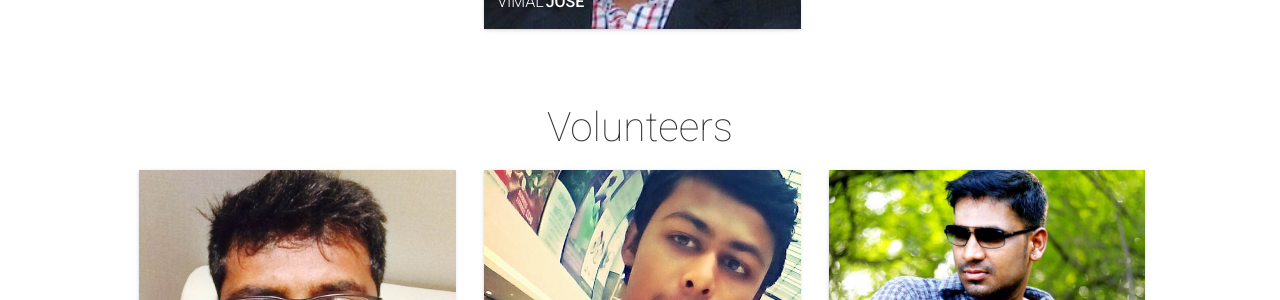
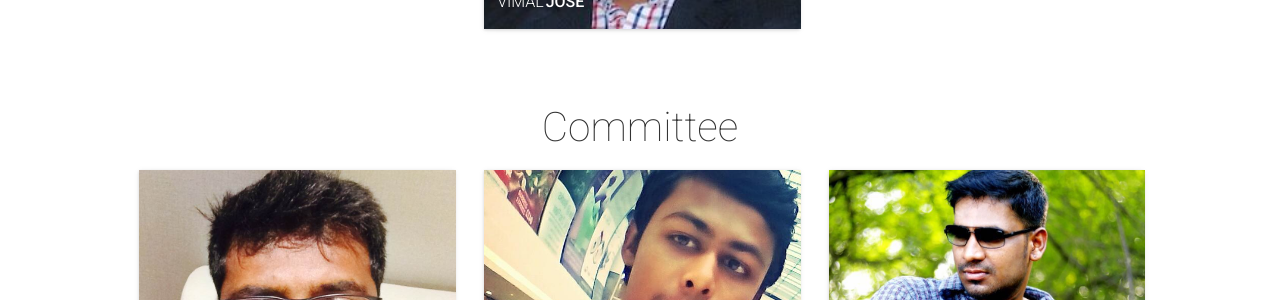
Before and after one commit to gokulkarthick/gdgcbe.github.io, a Jekyll site: the page built from team.html, in a window 1280 px wide and 900 px high, scrolled down 1029 px. Shown: the part 157-457 px from the top of the window. Built offline with Jekyll 4.4.1, drawn with Linux system fonts in a browser that asks for light colours; nearby versions of some CDN libraries; comment, search, counter and statistics services are not loaded.

Commit message:
Update team.html

```diff
--- a/_includes/team.html
+++ b/_includes/team.html
@@ -31,7 +31,7 @@
             {% endif %} {% endfor %}
         </div>
         <div class="col-lg-10 col-lg-offset-1 text-center">
-            <h4 class="text-left animated hiding appear-animation-trigger" data-animation="fadeInUp" data-delay="0"> Volunteers </h4>
+            <h4 class="text-left animated hiding appear-animation-trigger" data-animation="fadeInUp" data-delay="0"> Committee </h4>
             {% for teamMember in site.data.team %} {% if teamMember.subTeam != null %}
             <div class="effect-wrapper col-md-4 col-sm-6 col-xs-12 cols-centered appear-animation">
                 <div class="zoe-effect" data-toggle="modal" data-target="#speakerDetail-{{ teamMember.id }}">
```
